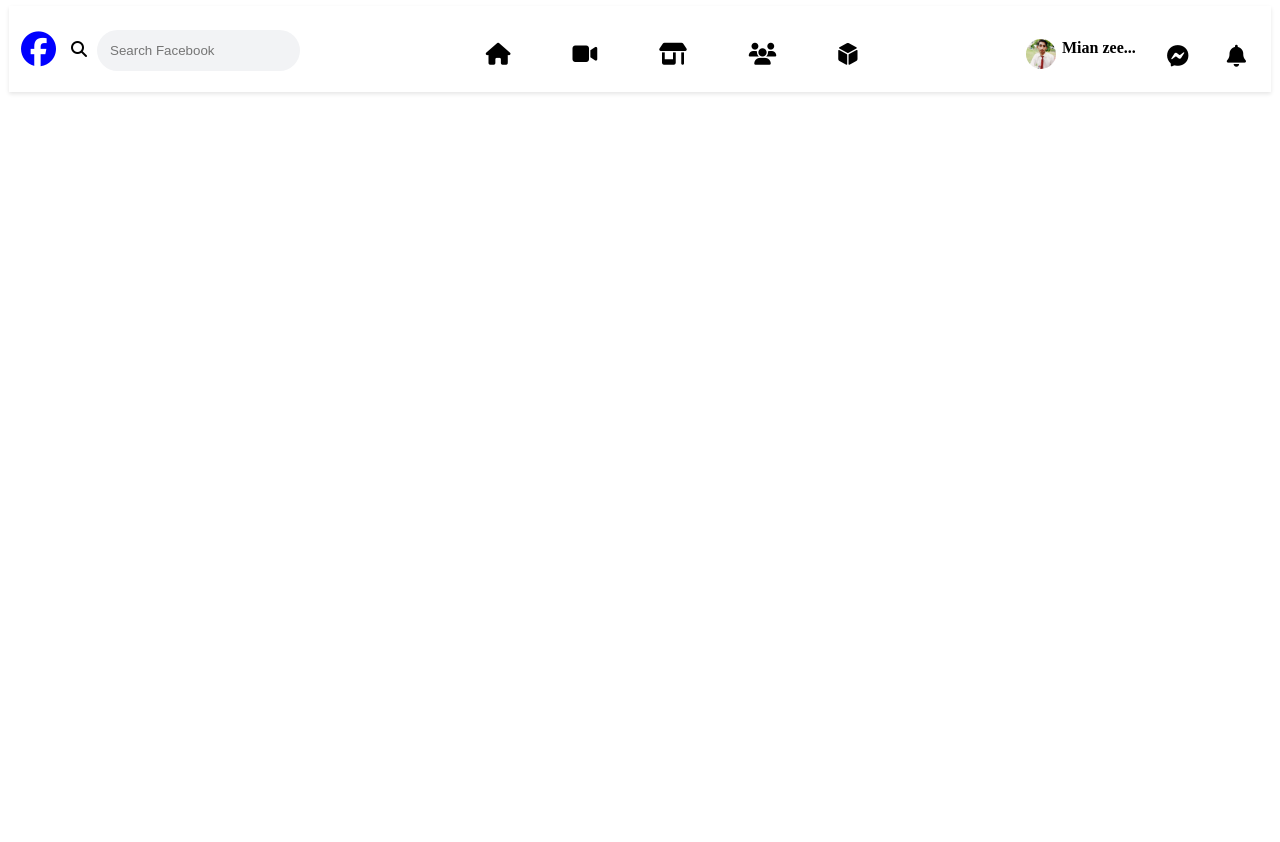
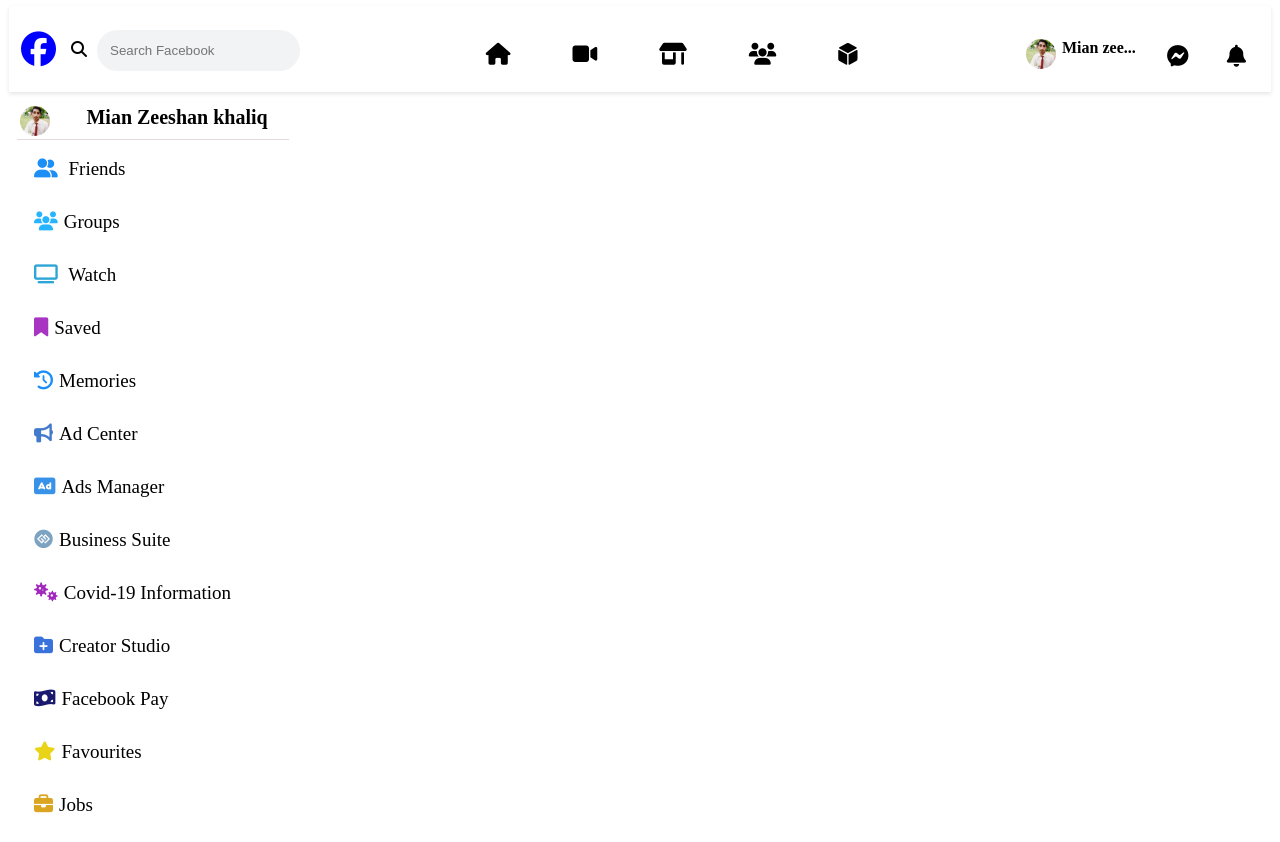
Before and after one commit to Zeeshankhaliq219/Facebook-UI-ASSIGNMENT, a plain HTML site: page index.html in a window 1280 px wide. Before the commit the page ends 800 px from the top, so only its background shows below. Drawn offline with Linux system fonts and the light colour scheme; a web font is replaced by a local one.

Commit message:
LEFT-SIDE

```diff
--- a/index.html
+++ b/index.html
@@ -52,6 +52,34 @@
         </div>
 
     </div>
+     <!-- CONTAINER -->
 
+     <div class="container">
+         <!-- LEFT_SIDE -->
+         <div class="left_side">
+
+             <div id="imgpic" style="box-shadow: 0px 1px 0px 0px rgba(207,199,199,0.65);
+             -webkit-box-shadow: 0px 1px 0px 0px rgba(207,199,199,0.65);
+             -moz-box-shadow: 0px 1px 0px 0px rgba(207,199,199,0.65);">
+                <img src="./pic.jpg" alt="">
+                <h4 style="font-size: 20px; padding-right: 18px; border-radius: 0%;">Mian Zeeshan khaliq</h4>
+            </div>
+            <span><a href="" style="color: #1c8ef6;"> <i class="fas fa-user-friends"></i></a> Friends</span>
+            <span><a href="" style="color: #26b4fe;"> <i class="fas fa-users"></i></a>Groups</span>
+            <span><a href="" style="color: #2ea5d7;"> <i class="fas fa-tv"></i></a> Watch</span>
+            <span><a href="" style="color: #a735c2;"> <i class="fas fa-bookmark"></i></a>Saved</span>
+            <span><a href="" style="color: #1c8ef7;"> <i class="fas fa-history"></i></a>Memories</span>
+            <span><a href="" style="color: rgb(67, 122, 204);"><i class="fas fa-bullhorn"></i></a>Ad Center</span>
+            <span><a href="" style="color: #1781e4dc;"> <i class="fas fa-ad"></i></a>Ads Manager</span>
+            <span><a href="" style="color: #7da3c2;"> <i class="fab fa-gg-circle"></i></a>Business Suite</span>
+            <span><a href="" style="color: #a127bd;"> <i class="fas fa-viruses"></i></a>Covid-19 Information </span>
+            <span><a href="" style="color: rgb(58, 114, 219);"> <i class="fas fa-folder-plus"></i></a>Creator Studio </span>
+            <span><a href="" style="color: midnightblue;"> <i class="fas fa-money-bill-wave"></i></a>Facebook Pay</span>
+            <span><a href="" style="color: rgb(233, 212, 24);"> <i class="fas fa-star"></i></a>Favourites</span>
+            <span><a href="" style="color: goldenrod;"> <i class="fas fa-briefcase"></i></a>Jobs</span>
+
+         </div>
+
+     </div>
 </body>
 </html>
--- a/style.css
+++ b/style.css
@@ -14,13 +14,19 @@
     display: flex;
     justify-content: space-between;
     background-color: white;
+    position: sticky;
+    top: 0px;
     box-shadow: 0 2px 4px rgb(0 0 0 / 0.1);
+
 }
 .left_header{
     display: flex;
     justify-content: space-between;
     align-content: center;
     margin-top: 18px;
+    background-color: transparent;
+
+    z-index: -100;
 }
 
 .left_header span a i {
@@ -35,7 +41,6 @@
     background-color: #f2f3f5;
     padding: 13px;
     border-radius: 25px;
-    width: 300pxpx;
     border-style: none;
     border-color: none;
 
@@ -106,3 +111,32 @@
 padding: 13px;
  border-radius: 9px;
 }
+/* CONTAINER */
+.container{
+    display: flex;
+    position: sticky;
+    top: 0;
+
+
+}
+/* LEFT_SIDE */
+
+.left_side{
+    display: flex;
+    flex-direction: column;
+    overflow: scroll;
+    width: 22%;
+    position: sticky;
+    top: 80px;
+    font-size: 19px;
+    padding: 2px;
+
+
+}
+.left_side span{
+    padding: 11px;
+}
+
+.left_side span:hover{
+    background-color: #f2f3f5;
+}
```
